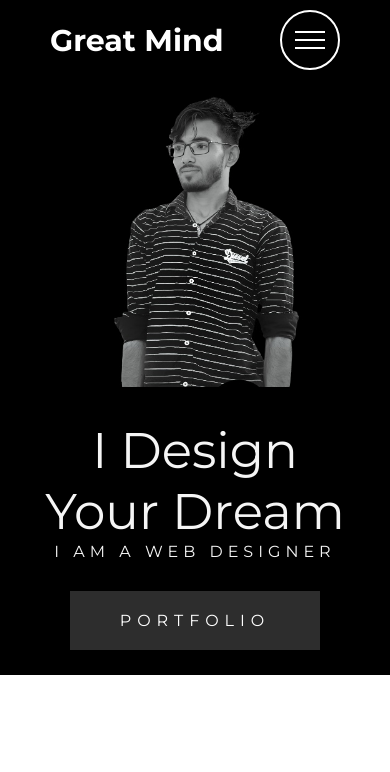
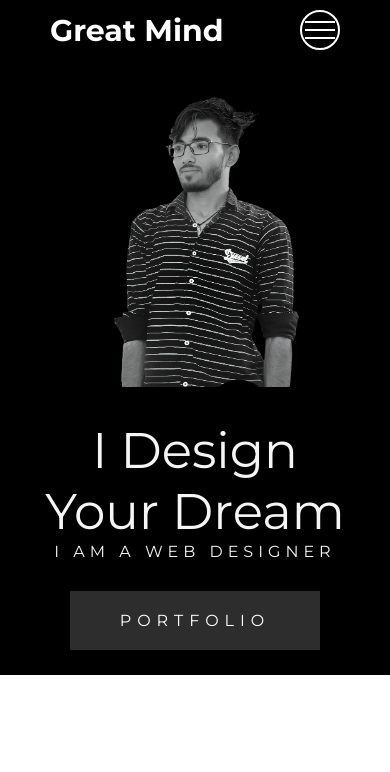
Before and after one commit to kkcreators/greatmindkk.github.io, a plain HTML site: page index.html in a window 390 px wide. Shown: the top 772 px of the page. Drawn offline with Linux system fonts and the light colour scheme.

Commit message:
Update style.css

```diff
--- a/style.css
+++ b/style.css
@@ -37,7 +37,7 @@ html {
 }
 .nav-bar .brand a {
 	font-family: 'Flash Back - Demo', sans-serif;
-	font-size: 3rem;
+	font-size: 4rem;
 	color: white;
 }
 .nav-bar .nav-list {
@@ -51,9 +51,9 @@ html {
 	display: flex;
 	align-items: center;
 	justify-content: center;
-	height: 60px;
-	width: 60px;
-	transition: .6s ease transform;
+	height: 40px;
+	width: 40px;
+	transition: .3s ease transform;
 	cursor: pointer;
 }
 .nav-bar .nav-list .hamburger.active {
```
